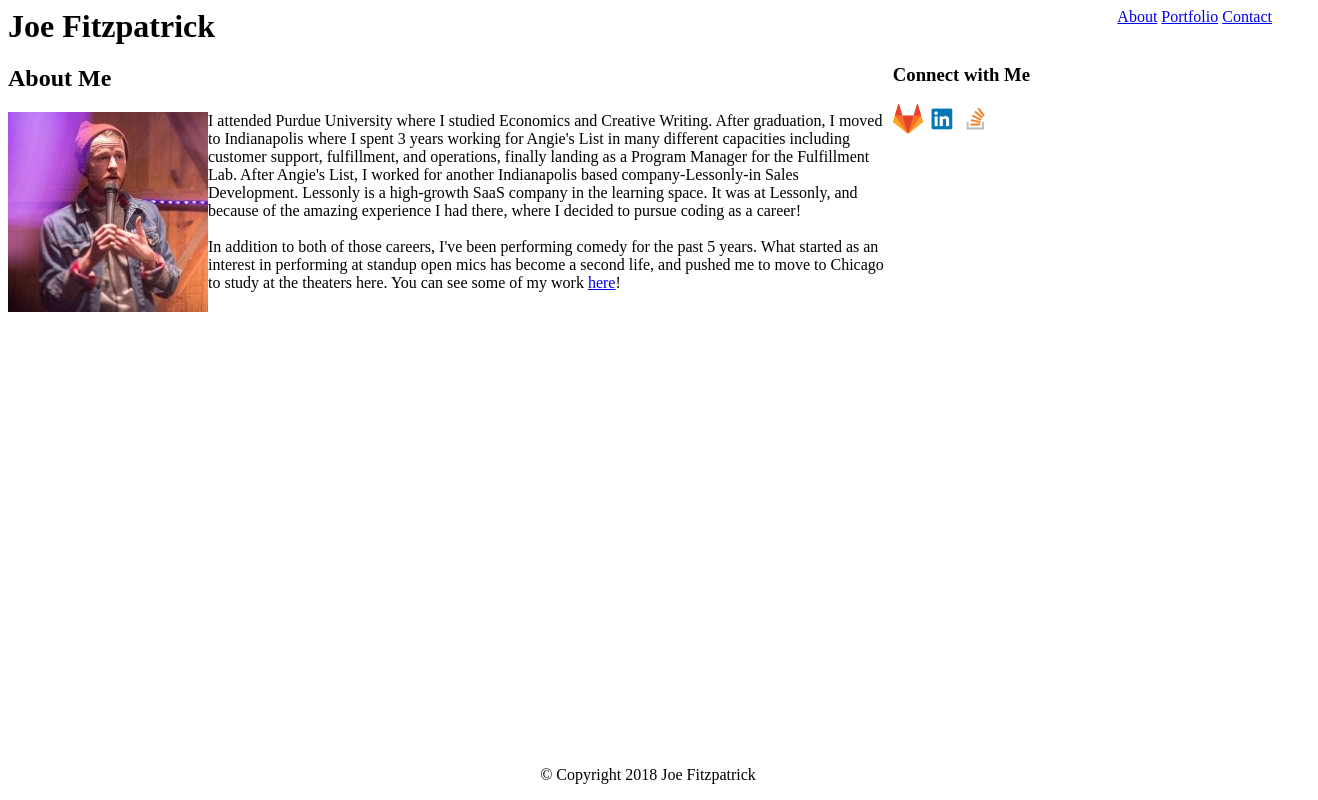
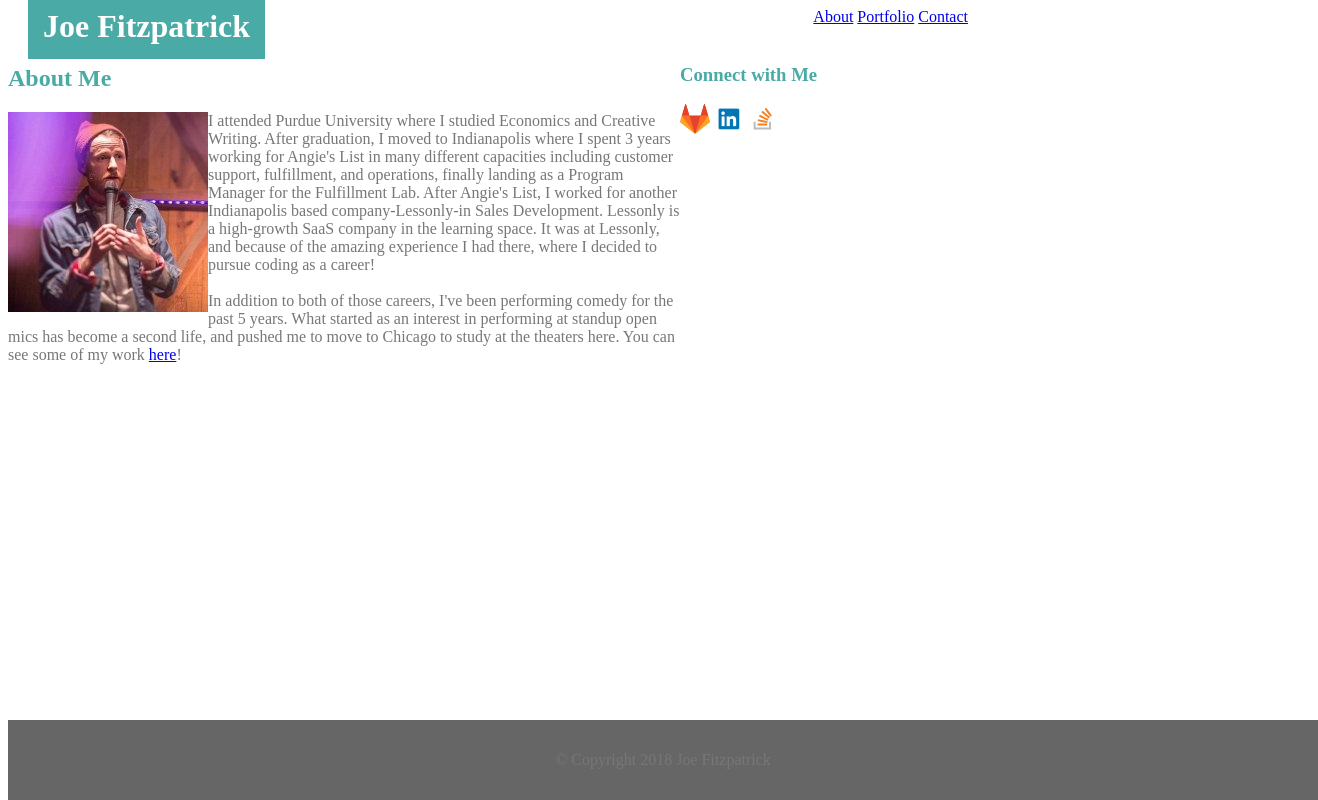
Before and after one commit to joefitz12/Basic-Portfolio, a plain HTML site: page index.html in a window 1280 px wide. Shown: the whole page, 1318 px wide, since content can reach past the window. Drawn offline with Linux system fonts and the light colour scheme.

Commit message:
added h1 and h2 colors

```diff
--- a/assets/css/style.css
+++ b/assets/css/style.css
@@ -1,5 +1,22 @@
+body {
+    width: 960px;
+    color: #777;
+}
+
 h1 {
     display: inline;
+    margin-left: 20px;
+    background-color: #4aaaa5;
+    color: #fff;
+    padding: 15px;
+}
+
+h2 {
+    color: #4aaaa5;
+}
+
+h3 {
+    color: #4aaaa5;
 }
 
 nav {
@@ -34,7 +51,7 @@ nav {
 }
 
 header {
-
+    background-color: #ffffff;
 }
 
 footer {
@@ -42,4 +59,6 @@ footer {
     position: absolute;
     bottom: 0;
     text-align: center;
+    padding: 15px;
+    background-color: #666;
 }
```
